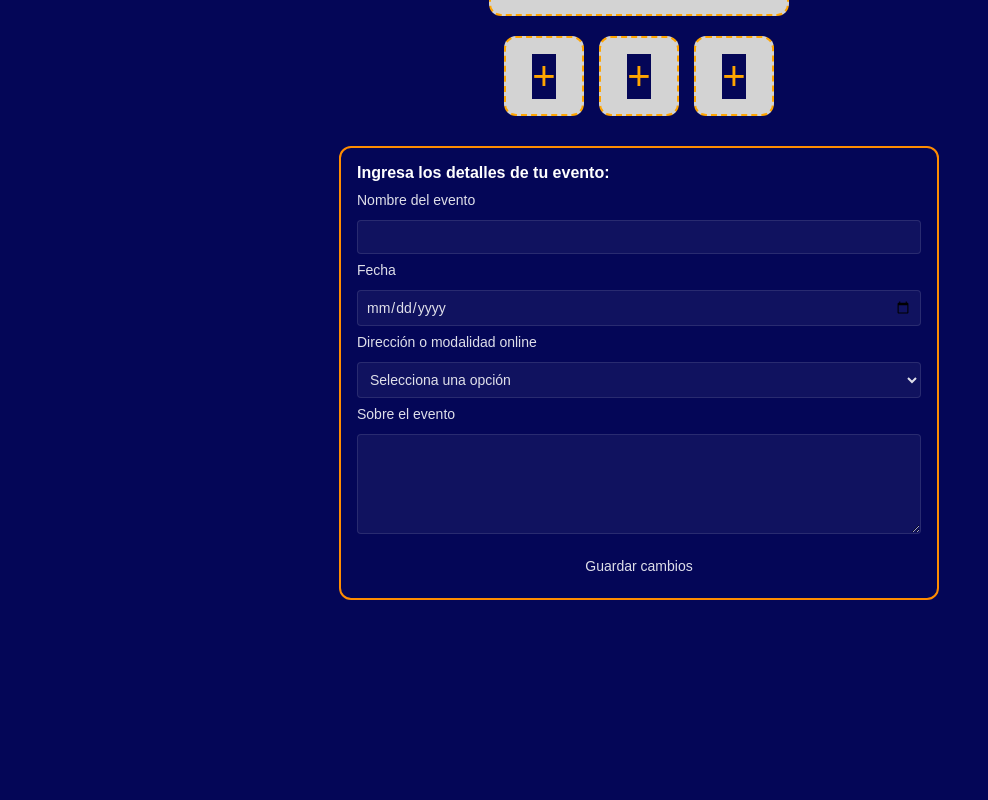
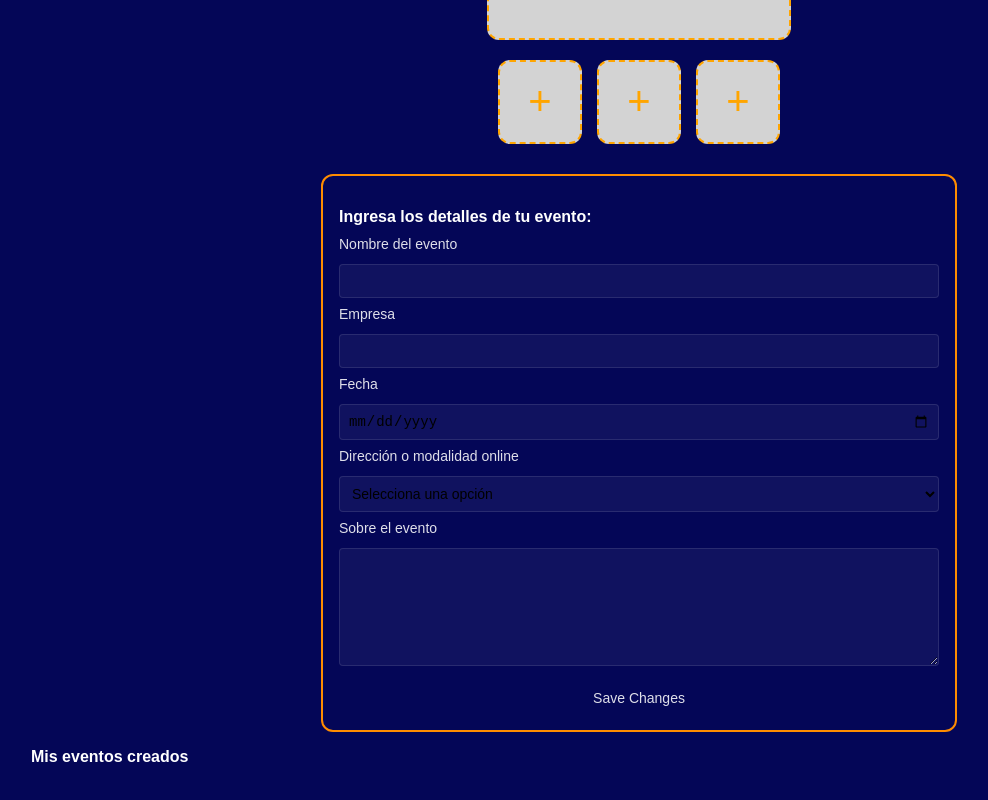
Before and after one commit to Hack-Roll/Frontend, a React (Vite) app: page /addEvents in a window 1280 px wide. Shown: the part 380-1180 px from the top of the page, without its empty margins (1-989 px from the left). Before the commit the page ends 1028 px from the top, so only its background shows below. Built offline with nearby package versions, Linux system fonts and the light colour scheme.

Commit message:
add CardEvent component

```diff
--- a/src/components/button/Button.css
+++ b/src/components/button/Button.css
@@ -1,4 +1,4 @@
-.boton {
+.button {
     background-color: orange;
     padding: 10px;
     border-radius: 8px;
--- a/src/components/button/button.jsx
+++ b/src/components/button/button.jsx
@@ -1,8 +1,8 @@
-import styles from "../button/Button.module.css";
+import "./Button.css";
 
 
-function Button({ texto }) {
-  return <button className={styles.boton}>{texto}</button>;
+function Button({ text,type }) {
+  return <button type={type} className="button">{text}</button>;
 }
 
 export default Button;
--- a/src/components/cardEvent/CardEvent.css
+++ b/src/components/cardEvent/CardEvent.css
@@ -0,0 +1,7 @@
+.card-event {
+  border-radius: 12px;
+  background-color: #D9D9D9;
+  padding: 20px;
+  margin: 10px;
+  box-shadow: 0 4px 8px rgba(0, 0, 0, 0.2);
+}
--- a/src/components/cardEvent/CardEvent.jsx
+++ b/src/components/cardEvent/CardEvent.jsx
@@ -0,0 +1,24 @@
+import React from 'react';
+import './CardEvent.css';
+import Button from '../button/Button';
+
+const CardEvent = ({ eventName, company, date }) => {
+  return (
+    <div className="card-event">
+      <div className="card-content">
+        <p><strong>Nombre del evento</strong></p>
+        <p>{eventName}</p>
+        <p><strong>Empresa</strong></p>
+        <p>{company}</p>
+        <p><strong>Fecha del evento</strong></p>
+        <p>{date}</p>
+      </div>
+      <div className="card-buttons">
+        <Button texto="Ver o editar evento" />
+        <Button texto="Ver lista de asistentes" />
+      </div>
+    </div>
+  );
+};
+
+export default CardEvent;
--- a/src/index.css
+++ b/src/index.css
@@ -32,7 +32,8 @@
 }
 
 /* Estilos generales para la página */
-* {
+/* Importante!!!!!! */
+body {
   margin: 0;
   padding: 0;
   box-sizing: border-box;
--- a/src/pages/addEvents/AddEvents.jsx
+++ b/src/pages/addEvents/AddEvents.jsx
@@ -2,24 +2,51 @@ import React, { useState } from 'react';
 import './AddEvents.css';
 import Navbar from '../../components/navbar/Navbar';
 import UploadPhotos from '../../components/uploadPhotos/UploadPhotos';
+import CardEvent from '../../components/cardEvent/CardEvent';
+import Button from '../../components/button/Button';
 
 const AddEvents = () => {
   const [formData, setFormData] = useState({
     eventName: '',
     date: '',
     location: '',
-    description: ''
+    description: '',
+    company: ''
   });
+
+  const [events, setEvents] = useState([]);
+
+  const handleSubmit = (e) => {
+    e.preventDefault();
+    setEvents((prev) => [...prev, formData]);
+    setFormData({
+      eventName: '',
+      date: '',
+      location: '',
+      description: '',
+      company: ''
+    });
+  };
 
   const handleChange = (e) => {
     const { name, value } = e.target;
-    setFormData((prev) => ({ ...prev, [name]: value }));
-  };
+    setFormData((prev) => ({
+      ...prev,
+      [name]: value
+    }));
+  }
 
-  const handleSubmit = (e) => {
-    e.preventDefault();
-    console.log('Submitted event data:', formData);
-  };
+  // const handleSubmit = (e) => {
+  //   e.preventDefault();
+  //   setEvents((prev) => [...prev, formData]);
+  //   setFormData({
+  //     eventName: '',
+  //     date: '',
+  //     location: '',
+  //     description: '',
+  //     company: ''
+  //   });
+  // };
 
   return (
     <div className="container">
@@ -27,13 +54,11 @@ const AddEvents = () => {
 
       <h2 className="main-title">Crear un evento</h2>
 
-      {/* Subir fotos fuera del formulario */}
       <div className="upload-section">
         <h3 className="section-title">Sube tus fotos aquí:</h3>
         <UploadPhotos />
       </div>
 
-      {/* Contenedor del formulario */}
       <div className="form-container">
         <h3 className="section-title">Ingresa los detalles de tu evento:</h3>
         <form className="form" onSubmit={handleSubmit}>
@@ -43,6 +68,16 @@ const AddEvents = () => {
             id="eventName"
             name="eventName"
             value={formData.eventName}
+            onChange={handleChange}
+            required
+          />
+
+          <label htmlFor="company">Empresa</label>
+          <input
+            type="text"
+            id="company"
+            name="company"
+            value={formData.company}
             onChange={handleChange}
             required
           />
@@ -66,8 +101,8 @@ const AddEvents = () => {
             required
           >
             <option value="">Selecciona una opción</option>
-            <option value="in-person">Presencial</option>
-            <option value="online">Online</option>
+            <option value="Presencial">Presencial</option>
+            <option value="Online">Online</option>
           </select>
 
           <label htmlFor="description">Sobre el evento</label>
@@ -79,9 +114,20 @@ const AddEvents = () => {
             rows="4"
           ></textarea>
 
-          <button type="submit">Guardar cambios</button>
+          {/* <button type="submit" className="submit-btn">Save Cahnges </button> */}
+          <Button text="Save Changes" type="submit"/>
         </form>
       </div>
+
+      <h3 className="section-title">Mis eventos creados</h3>
+      {events.map((event, index) => (
+        <CardEvent
+          key={index}
+          eventName={event.eventName}
+          company={event.company}
+          date={event.date}
+        />
+      ))}
     </div>
   );
 };
```
